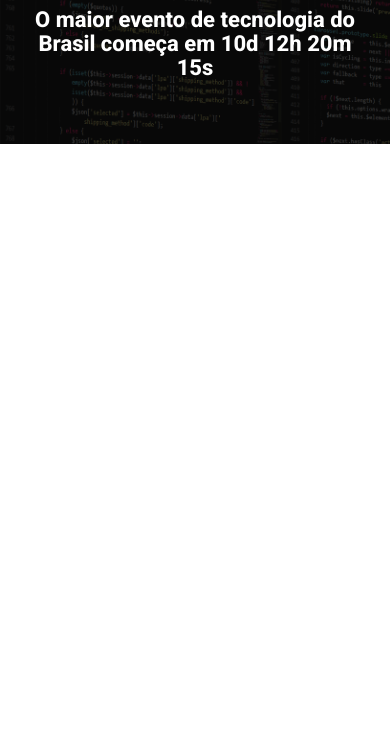
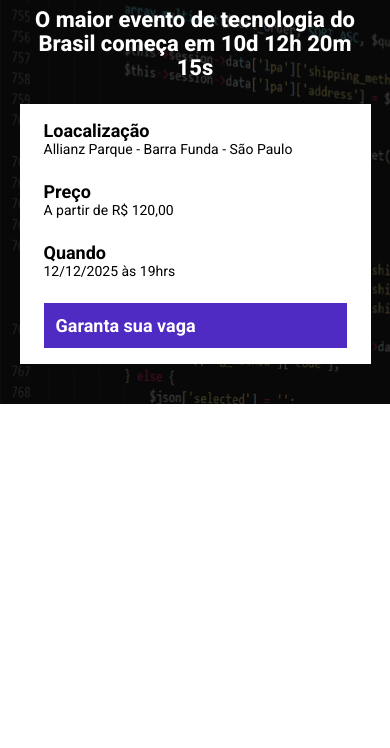
Before and after one commit to leandrodevman/ebac_tech_talks, a website built with Parcel: page src/index.html in a window 390 px wide. Shown: the part 96-844 px from the top of the page. Built offline with nearby package versions, Linux system fonts and the light colour scheme.

Commit message:
Componentes do header

```diff
--- a/src/index.html
+++ b/src/index.html
@@ -16,6 +16,23 @@
             <p class="hero__text">
                 O maior evento de tecnologia do Brasil começa em 10d 12h 20m 15s
             </p>
+            <div class="infos-bar">
+                <ul class="infos-bar__infos">
+                    <li class="infos-bar__infos__item">
+                        <b>Loacalização</b>
+                        Allianz Parque - Barra Funda - São Paulo
+                    </li>
+                    <li class="infos-bar__infos__item">
+                        <b>Preço</b>
+                        A partir de R$ 120,00
+                    </li>
+                    <li class="infos-bar__infos__item">
+                        <b>Quando</b>
+                        12/12/2025 às 19hrs
+                    </li>
+                </ul>
+                <a href="#" class="button button--primary">Garanta sua vaga</a>
+            </div>
         </div>
     </header>
 
--- /dev/null
+++ b/src/styles/components/_buttons.scss
@@ -0,0 +1,24 @@
+.button {
+    padding: 12px;
+    font-size: 18px;
+    font-weight: bold;
+    text-decoration: none;
+    text-align: center;
+    white-space: nowrap;
+
+    &--primary {
+        color: white;
+        background-color: #4f2ac3;
+    }
+
+    @media (max-width: 640px) {
+        display: flex;
+        width: 100%;
+        align-items: center;
+    }
+
+    @media (max-width: 1024px) {
+        display: flex;
+        align-items: center;
+    }
+}
--- /dev/null
+++ b/src/styles/components/_infos_bar.scss
@@ -0,0 +1,40 @@
+.infos-bar {
+    padding: 16px 24px;
+    background-color: white;
+    display: flex;
+    justify-content: space-between;
+
+    &__infos {
+        display: flex;
+        gap: 40px;
+
+        &__item {
+            font-size: 14px;
+            color: black;
+
+            b {
+                color: black;
+                font-size: 18px;
+                display: block;
+            }
+        }
+    }
+
+    @media (max-width: 640px) {
+        display: block;
+
+        &__infos {
+            display: block;
+
+            &__item {
+                margin-bottom: 24px;
+            }
+        }
+    }
+
+    @media (max-width: 1024px) {
+        &__infos {
+            gap: 16px;
+        }
+    }
+}
--- a/src/styles/main.scss
+++ b/src/styles/main.scss
@@ -1,4 +1,6 @@
 @use 'hero';
+@use 'components/infos_bar';
+@use 'components/buttons';
 
 * {
     margin: 0;
@@ -6,6 +8,7 @@
     box-sizing: border-box;
     font-family: Roboto, sans-serif;
     color: #fff;
+    list-style: none;
 }
 
 .container {
```
